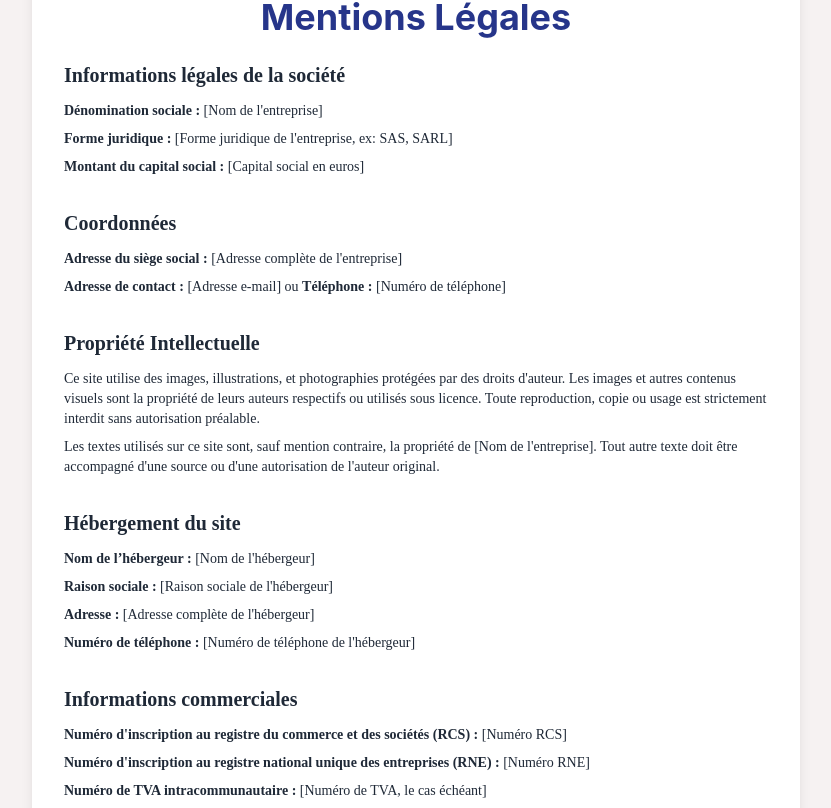
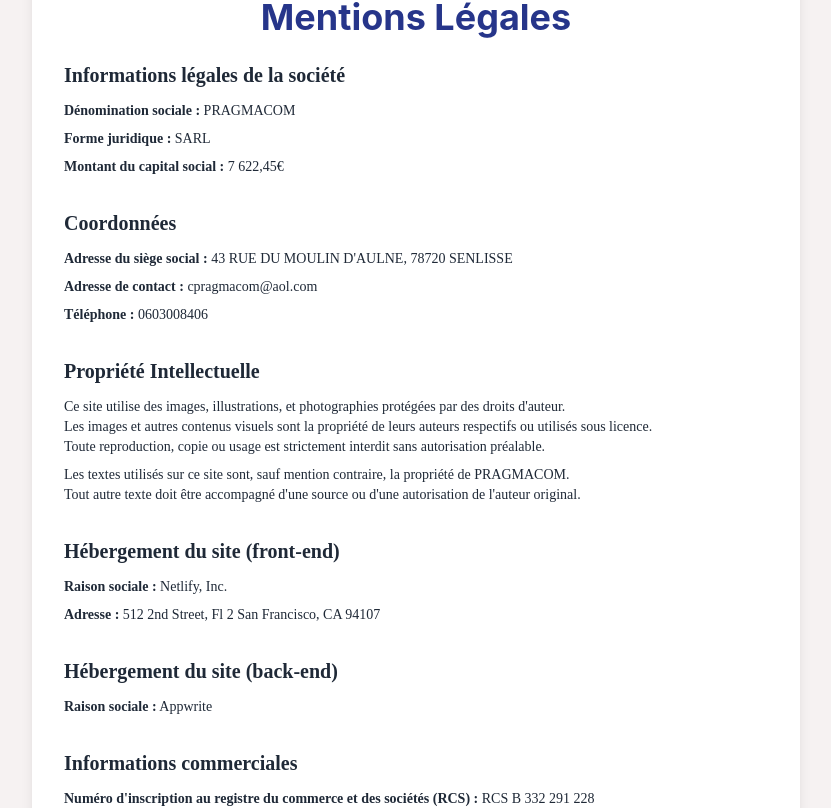
Before and after one commit to otarie-aveugle/PragmacoM, a Vue app: page /legal_notices in a window 1280 px wide. Shown: the part 199-1007 px from the top of the page, without its empty margins (224-1055 px from the left). Built offline with nearby package versions, Linux system fonts and the light colour scheme.

Commit message:
update mentions légales

```diff
--- a/src/views/LegalNotices.vue
+++ b/src/views/LegalNotices.vue
@@ -5,9 +5,16 @@
 </script>
 
 <template>
-  <section class="p-8 text-gray-800 min-h-screen flex items-center justify-center">
-    <div id="legal-notices" class="w-full max-w-3xl mx-auto bg-white shadow-lg rounded-lg p-8">
-      <h1 class="text-4xl text-center font-bold mb-6 text-primary">Mentions Légales</h1>
+  <section
+    class="p-8 text-gray-800 min-h-screen flex items-center justify-center"
+  >
+    <div
+      id="legal-notices"
+      class="w-full max-w-3xl mx-auto bg-white shadow-lg rounded-lg p-8"
+    >
+      <h1 class="text-4xl text-center font-bold mb-6 text-primary">
+        Mentions Légales
+      </h1>
 
       <!-- Informations légales de la société -->
       <div class="mb-8">
@@ -15,16 +22,14 @@
           Informations légales de la société
         </h2>
         <p class="text-sm mb-2">
-          <span class="font-semibold">Dénomination sociale :</span> [Nom de
-          l'entreprise]
+          <span class="font-semibold">Dénomination sociale :</span> PRAGMACOM
         </p>
         <p class="text-sm mb-2">
-          <span class="font-semibold">Forme juridique :</span> [Forme juridique
-          de l'entreprise, ex: SAS, SARL]
+          <span class="font-semibold">Forme juridique :</span> SARL
         </p>
         <p class="text-sm mb-2">
           <span class="font-semibold">Montant du capital social :</span>
-          [Capital social en euros]
+          7 622,45€
         </p>
       </div>
 
@@ -32,13 +37,15 @@
       <div class="mb-8">
         <h2 class="text-xl font-semibold mb-3">Coordonnées</h2>
         <p class="text-sm mb-2">
-          <span class="font-semibold">Adresse du siège social :</span> [Adresse
-          complète de l'entreprise]
+          <span class="font-semibold">Adresse du siège social :</span> 43 RUE DU
+          MOULIN D'AULNE, 78720 SENLISSE
         </p>
         <p class="text-sm mb-2">
-          <span class="text-sm font-semibold">Adresse de contact :</span> [Adresse
-          e-mail] ou <span class="font-semibold">Téléphone :</span> [Numéro de
-          téléphone]
+          <span class="text-sm font-semibold">Adresse de contact :</span>
+          cpragmacom@aol.com
+        </p>
+        <p class="text-sm mb-2">
+          <span class="font-semibold">Téléphone :</span> 0603008406
         </p>
       </div>
 
@@ -47,36 +54,38 @@
         <h2 class="text-xl font-semibold mb-3">Propriété Intellectuelle</h2>
         <p class="text-sm mb-2">
           Ce site utilise des images, illustrations, et photographies protégées
-          par des droits d'auteur. Les images et autres contenus visuels sont la
-          propriété de leurs auteurs respectifs ou utilisés sous licence. Toute
-          reproduction, copie ou usage est strictement interdit sans
-          autorisation préalable.
+          par des droits d'auteur. <br />Les images et autres contenus visuels
+          sont la propriété de leurs auteurs respectifs ou utilisés sous
+          licence. <br />Toute reproduction, copie ou usage est strictement
+          interdit sans autorisation préalable.
         </p>
         <p class="text-sm mb-2">
           Les textes utilisés sur ce site sont, sauf mention contraire, la
-          propriété de [Nom de l'entreprise]. Tout autre texte doit être
-          accompagné d'une source ou d'une autorisation de l'auteur original.
+          propriété de PRAGMACOM. <br />Tout autre texte doit être accompagné
+          d'une source ou d'une autorisation de l'auteur original.
         </p>
       </div>
 
-      <!-- Informations sur l'hébergeur -->
+      <!-- Informations sur l'hébergeur (front-end) -->
       <div class="mb-8">
-        <h2 class="text-xl font-semibold mb-3">Hébergement du site</h2>
+        <h2 class="text-xl font-semibold mb-3">
+          Hébergement du site (front-end)
+        </h2>
         <p class="text-sm mb-2">
-          <span class="font-semibold">Nom de l’hébergeur :</span> [Nom de
-          l'hébergeur]
+          <span class="font-semibold">Raison sociale :</span> Netlify, Inc.
         </p>
         <p class="text-sm mb-2">
-          <span class="font-semibold">Raison sociale :</span> [Raison sociale de
-          l'hébergeur]
+          <span class="font-semibold">Adresse :</span> 512 2nd Street, Fl 2 San
+          Francisco, CA 94107
         </p>
+      </div>
+      <!-- Informations sur l'hébergeur (back-end) -->
+      <div class="mb-8">
+        <h2 class="text-xl font-semibold mb-3">
+          Hébergement du site (back-end)
+        </h2>
         <p class="text-sm mb-2">
-          <span class="font-semibold">Adresse :</span> [Adresse complète de
-          l'hébergeur]
-        </p>
-        <p class="text-sm mb-2">
-          <span class="font-semibold">Numéro de téléphone :</span> [Numéro de
-          téléphone de l'hébergeur]
+          <span class="font-semibold">Raison sociale :</span> Appwrite
         </p>
       </div>
 
@@ -88,18 +97,11 @@
             >Numéro d'inscription au registre du commerce et des sociétés (RCS)
             :</span
           >
-          [Numéro RCS]
-        </p>
-        <p class="text-sm mb-2">
-          <span class="font-semibold"
-            >Numéro d'inscription au registre national unique des entreprises
-            (RNE) :</span
-          >
-          [Numéro RNE]
+          RCS B 332 291 228
         </p>
         <p class="text-sm mb-2">
           <span class="font-semibold">Numéro de TVA intracommunautaire :</span>
-          [Numéro de TVA, le cas échéant]
+          FR 40889623740
         </p>
       </div>
     </div>
```
